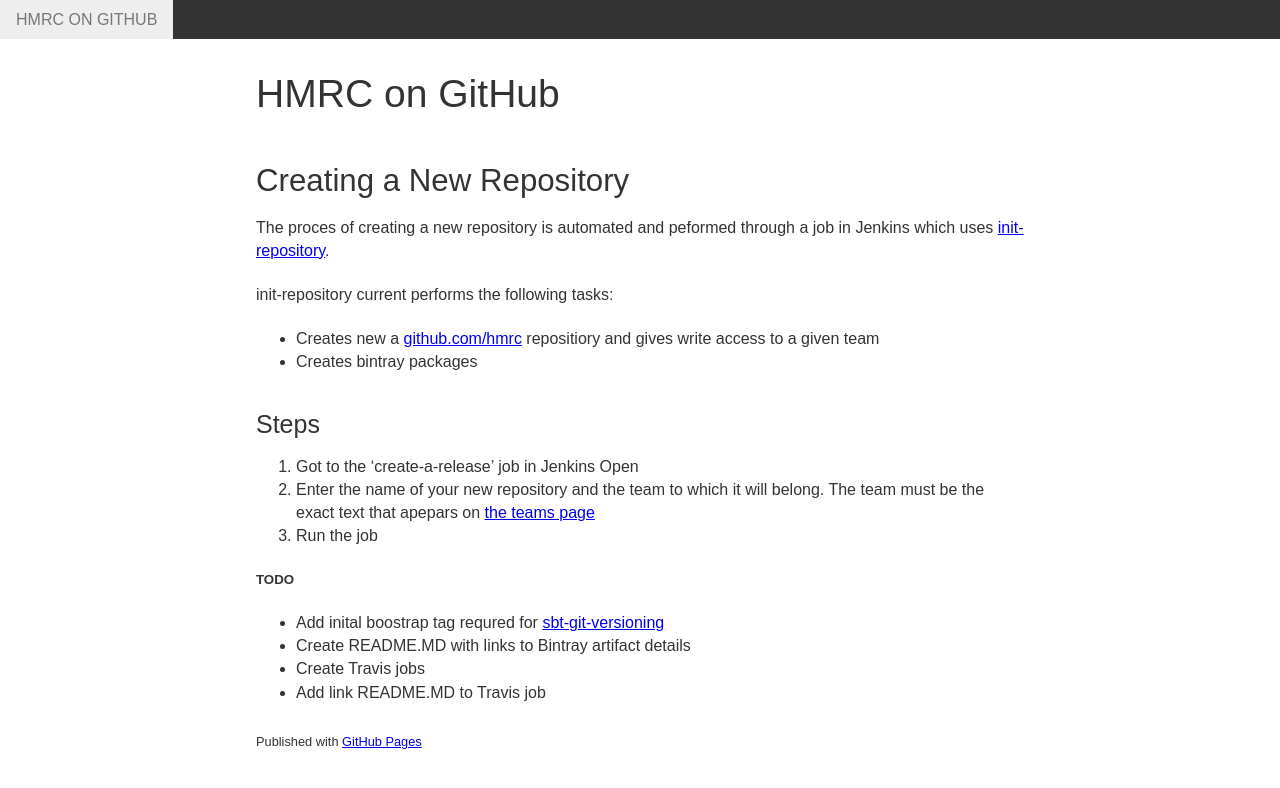
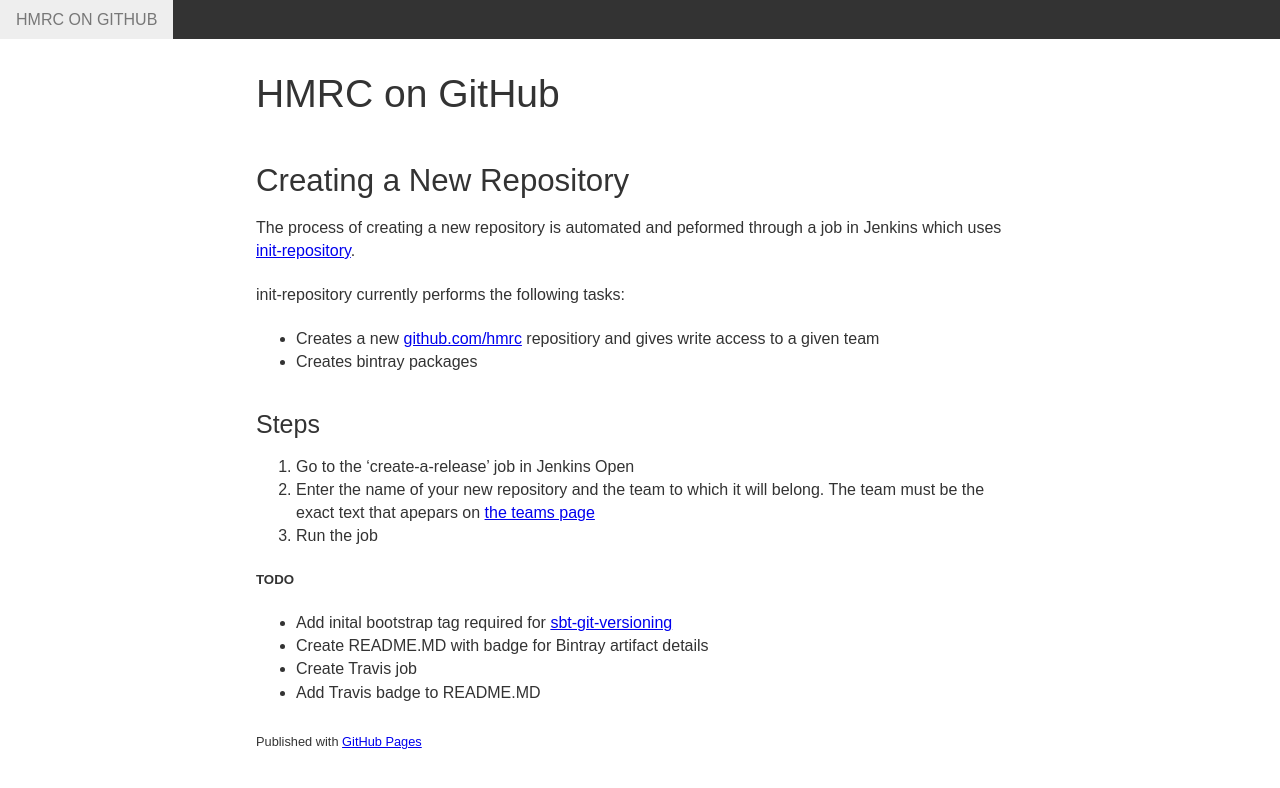
Before and after one commit to hmrc/hmrc.github.io, a Jekyll site: the page built from creating-a-new-repository.md, in a window 1280 px wide. Shown: the top 788 px of the page. Built offline with Jekyll 4.4.1, drawn with Linux system fonts in a browser that asks for light colours.

Commit message:
fix spelling mistakes

```diff
--- a/creating-a-new-repository.md
+++ b/creating-a-new-repository.md
@@ -2,20 +2,20 @@
 ---
 
 ## Creating a New Repository
-The proces of creating a new repository is automated and peformed through a job in Jenkins which uses [init-repository](https://github.com/hmrc/init-repository).
+The process of creating a new repository is automated and peformed through a job in Jenkins which uses [init-repository](https://github.com/hmrc/init-repository).
 
-init-repository current performs the following tasks:
+init-repository currently performs the following tasks:
 
-- Creates new a [github.com/hmrc](https://github.com/hmrc) repositiory and gives write access to a given team
+- Creates a new [github.com/hmrc](https://github.com/hmrc) repositiory and gives write access to a given team
 - Creates bintray packages
 
 ###Steps
-1. Got to the 'create-a-release' job in Jenkins Open
+1. Go to the 'create-a-release' job in Jenkins Open
 2. Enter the name of your new repository and the team to which it will belong. The team must be the exact text that apepars on [the teams page](https://github.com/orgs/hmrc/teams)
 3. Run the job
 
 #####TODO
-- Add inital boostrap tag requred for [sbt-git-versioning](https://github.com/hmrc/sbt-git-versioning)
-- Create README.MD with links to Bintray artifact details
-- Create Travis jobs
-- Add link README.MD to Travis job
+- Add inital bootstrap tag required for [sbt-git-versioning](https://github.com/hmrc/sbt-git-versioning)
+- Create README.MD with badge for Bintray artifact details
+- Create Travis job
+- Add Travis badge to README.MD
```
